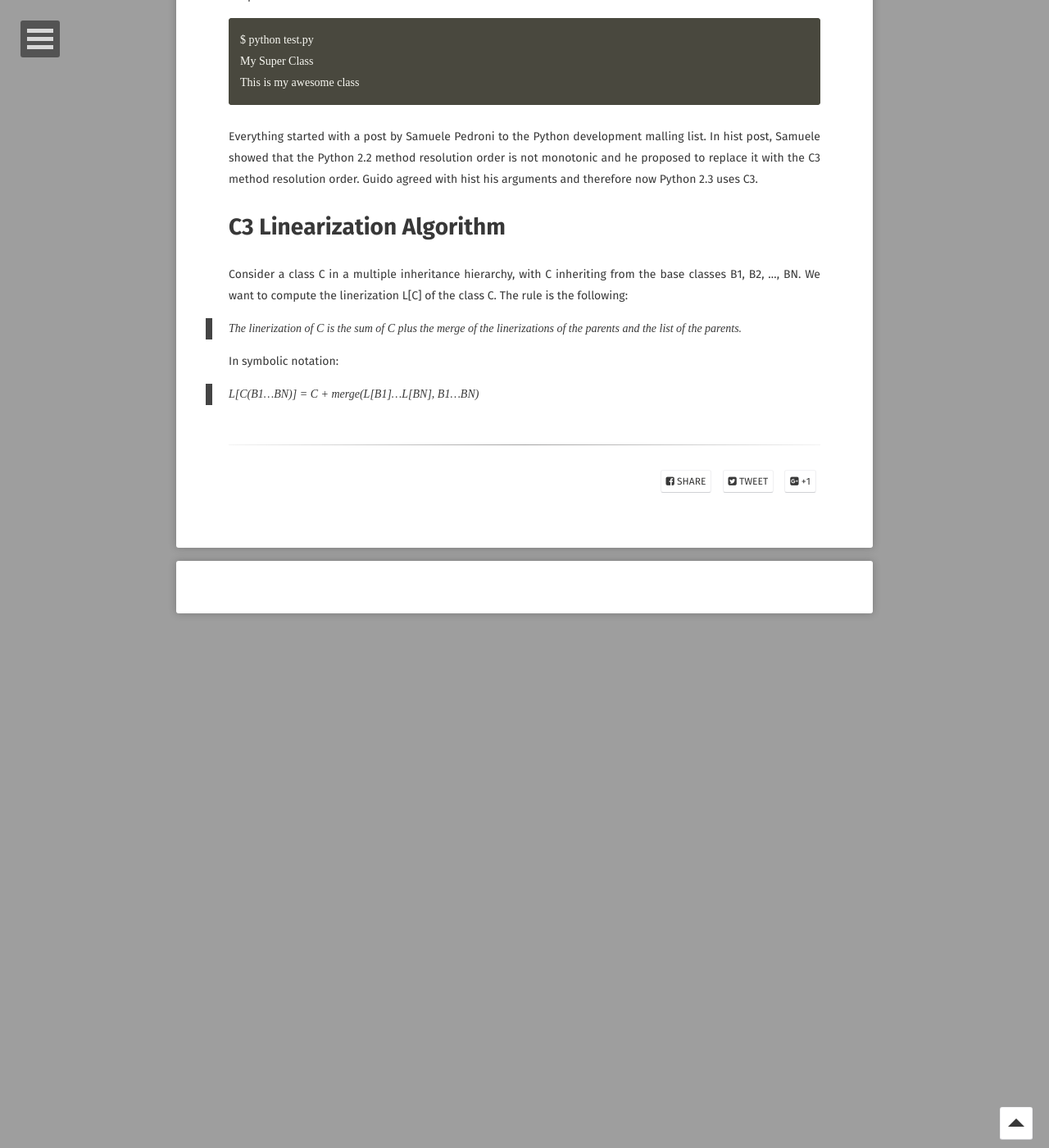
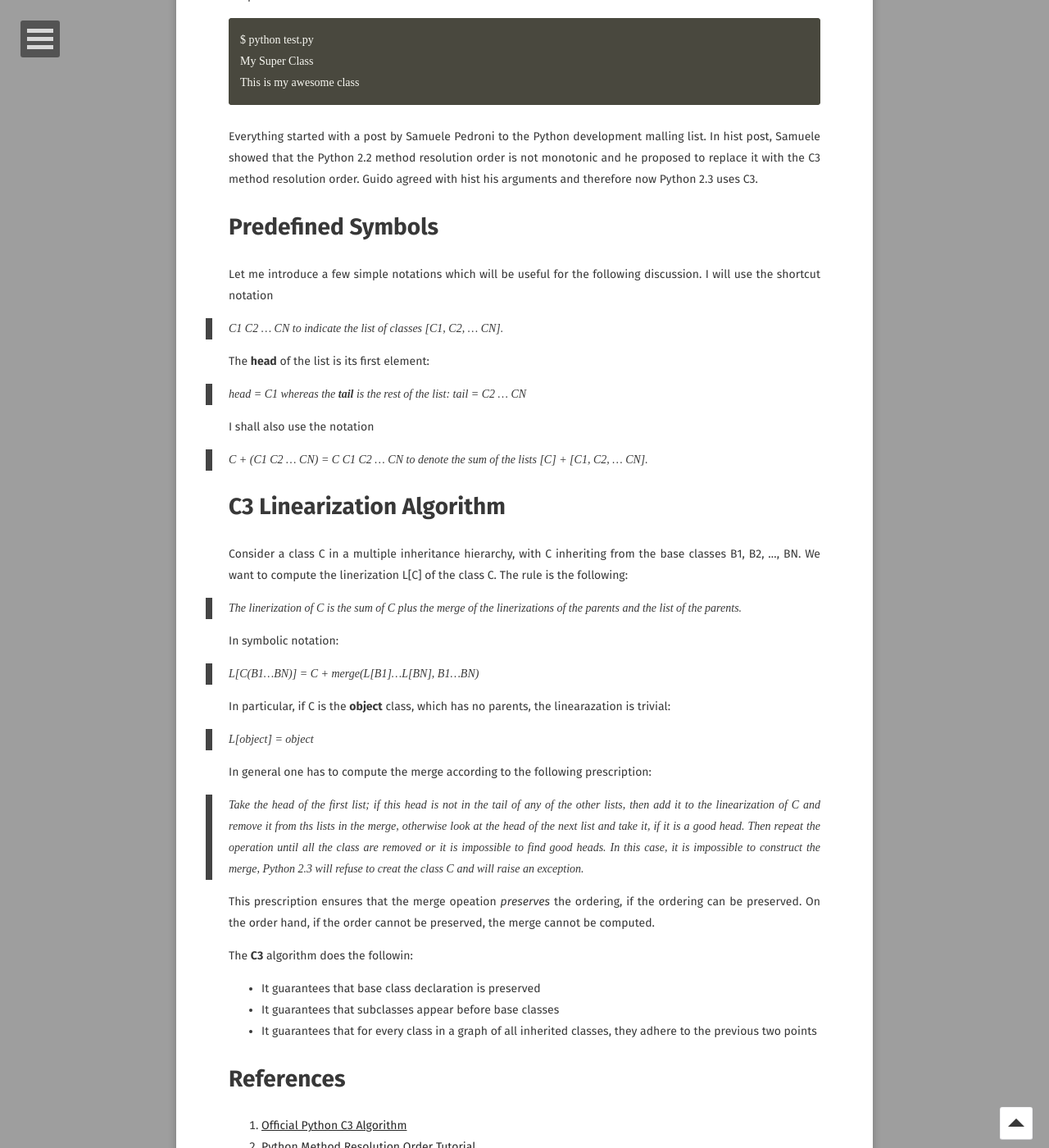
Before and after one commit to o7878x/o7878x.github.io, a Jekyll site: the page built from _posts/2019-07-29-pythonMROAlgorithm.md, in a window 1280 px wide and 1400 px high, scrolled down 1374 px. Shown: the whole window at 82% size. Built offline with Jekyll 4.4.1, drawn with Linux system fonts in a browser that asks for light colours; some web fonts are replaced; comment, search, counter and statistics services are not loaded; before the commit the page ends 2122 px from its top, so only the background shows below that; some of the changed text lies outside the part shown.

Commit message:
Update python mro algorithm article

````diff
--- a/_posts/2019-07-29-pythonMROAlgorithm.md
+++ b/_posts/2019-07-29-pythonMROAlgorithm.md
@@ -14,7 +14,7 @@ Now this may work for the vast majority of scenarios but what would happen if tw
 > This is known as the diamond problem. Some languages such as Scala, use an algorithm called **right-first depth-first search** to solve this. Python 3 uses the C3 lineration algorithm.
 
 Example:
-```
+```python
 #coding: utf-8
 #saved as test.py
 
@@ -42,13 +42,27 @@ if __name__ == "__main__":
 ```
 
 Output:
-```
+```bash
 $ python test.py
 My Super Class
 This is my awesome class
 ```
 
 Everything started with a post by Samuele Pedroni to the Python development malling list. In hist post, Samuele showed that the Python 2.2 method resolution order is not monotonic and he proposed to replace it with the C3 method resolution order. Guido agreed with hist his arguments and therefore now Python 2.3 uses C3.
+
+# Predefined Symbols
+Let me introduce a few simple notations which will be useful for the following discussion. I will use the shortcut notation
+> C1 C2 ... CN
+to indicate the list of classes [C1, C2, ... CN].
+
+The **head** of the list is its first element:
+> head = C1
+whereas the **tail** is the rest of the list:
+> tail = C2 ... CN
+
+I shall also use the notation
+> C + (C1 C2 ... CN) = C C1 C2 ... CN
+to denote the sum of the lists [C] + [C1, C2, ... CN].
 
 # C3 Linearization Algorithm
 Consider a class C in a multiple inheritance hierarchy, with C inheriting from the base classes B1, B2, ..., BN. We want to compute the linerization L[C] of the class C. The rule is the following:
@@ -57,3 +71,20 @@ Consider a class C in a multiple inheritance hierarchy, with C inheriting from t
 
 In symbolic notation:
 > L[C(B1...BN)] = C + merge(L[B1]...L[BN], B1...BN)
+
+In particular, if C is the **object** class, which has no parents, the linearazation is trivial:
+> L[object] = object
+
+In general one has to compute the merge according to the following prescription:
+> Take the head of the first list; if this head is not in the tail of any of the other lists, then add it to the linearization of C and remove it from ths lists in the merge, otherwise look at the head of the next list and take it, if it is a good head. Then repeat the operation until all the class are removed or it is impossible to find good heads. In this case, it is impossible to construct the merge, Python 2.3 will refuse to creat the class C and will raise an exception.
+
+This prescription ensures that the merge opeation *preserves* the ordering, if the ordering can be preserved. On the order hand, if the order cannot be preserved, the merge cannot be computed.
+
+The **C3** algorithm does the followin:
+- It guarantees that base class declaration is preserved
+- It guarantees that subclasses appear before base classes
+- It guarantees that for every class in a graph of all inherited classes, they adhere to the previous two points
+
+# References
+1. [Official Python C3 Algorithm](https://www.python.org/download/releases/2.3/mro/)
+2. [Python Method Resolution Order Tutorial](https://tutorialedge.net/python/python-method-resolution-order-tutorial/)
````
